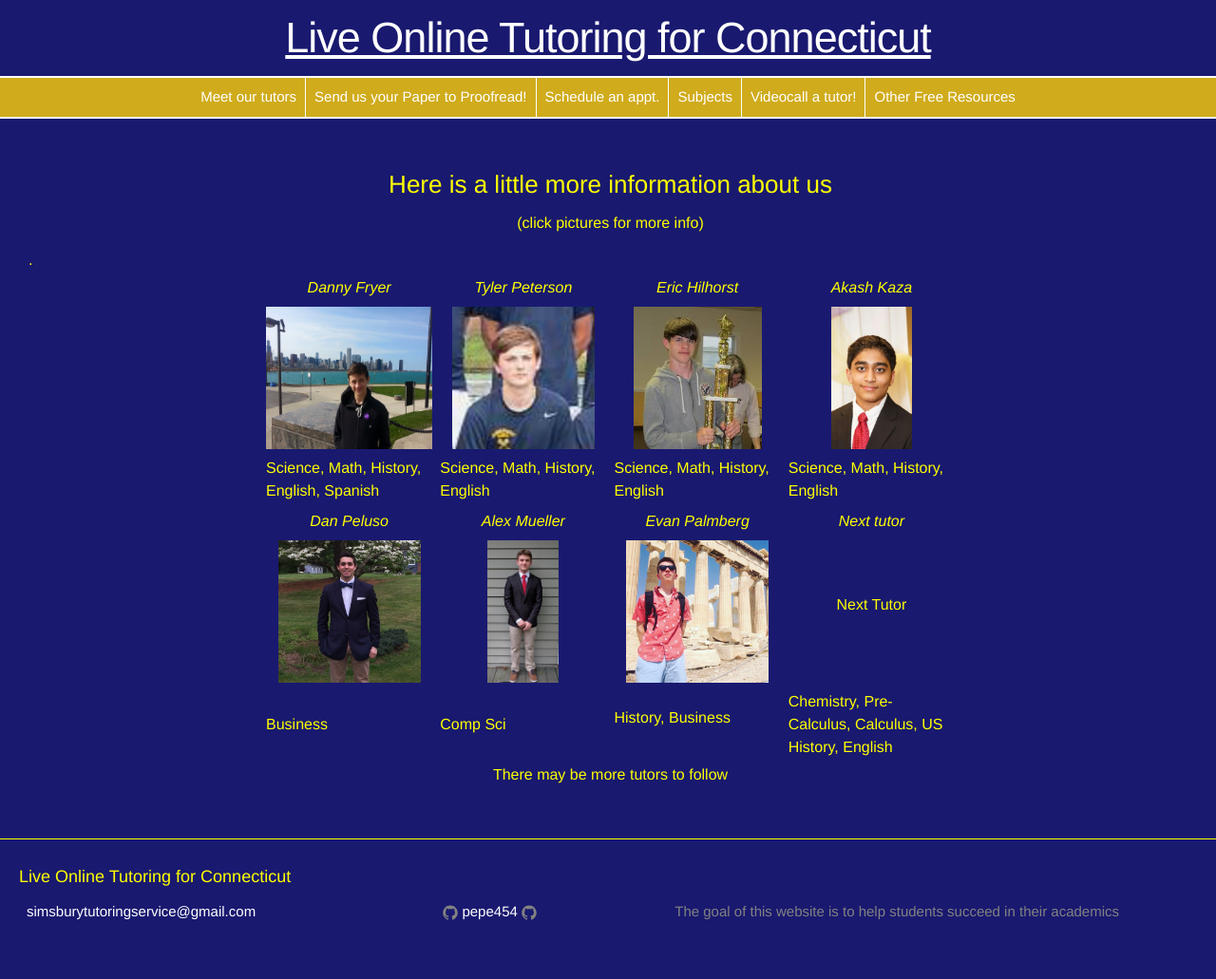
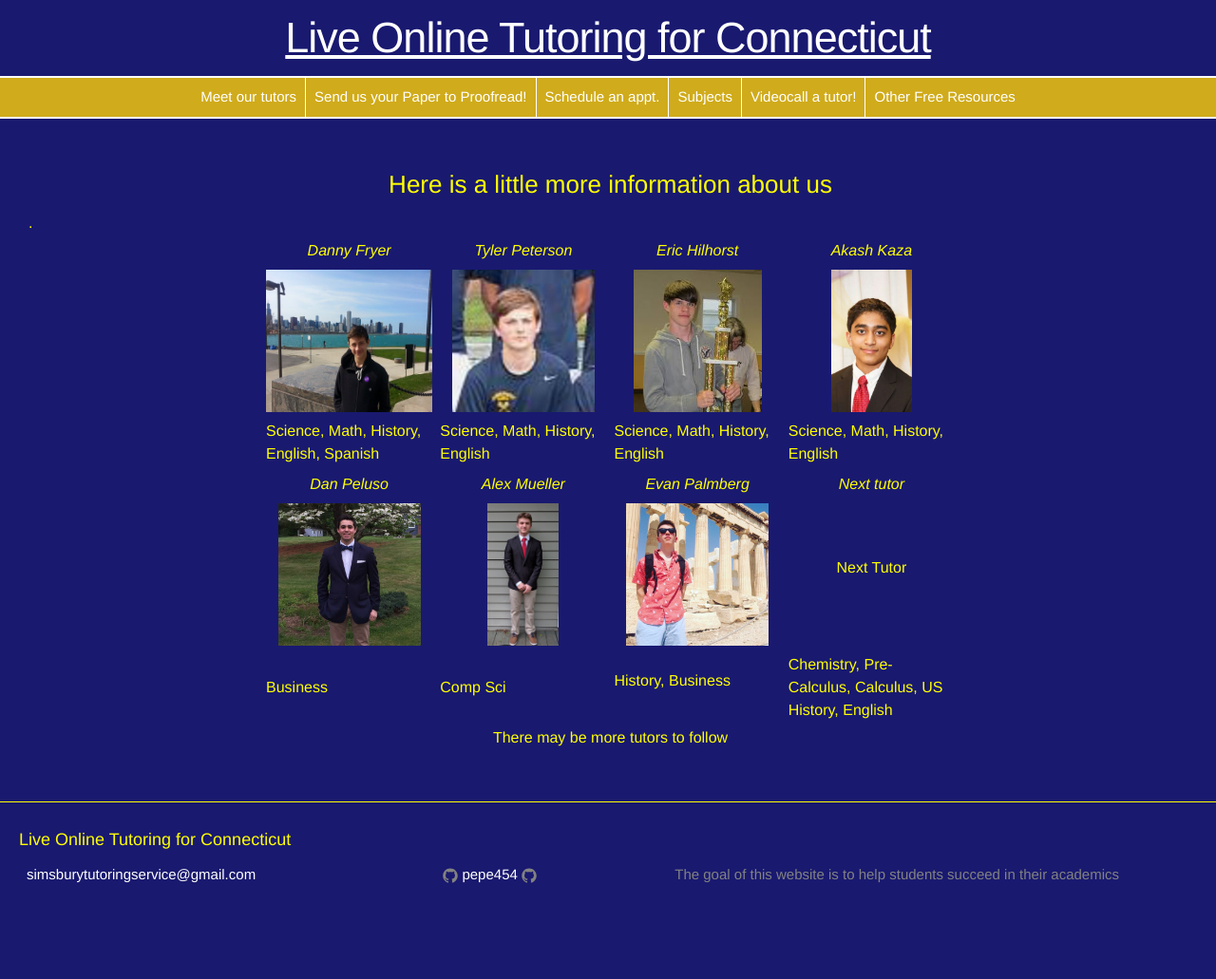
Before and after one commit to pepe454/pepe454.github.io, a Jekyll site: the page built from nav-bar/about.md, in a window 1280 px wide. Shown: the whole page at 95% size. Built offline with Jekyll 4.4.1, drawn with Linux system fonts in a browser that asks for light colours; after the commit the page ends 992 px from its top, so only the background shows below that.

Commit message:
Update about.md

```diff
--- a/nav-bar/about.md
+++ b/nav-bar/about.md
@@ -3,9 +3,7 @@ layout: page
 title: Meet our tutors
 permalink: /about/
 ---
-
 <h3 align="center">Here is a little more information about us</h3>
-<p align="center">(click pictures for more info)</p>
 <table align="center">
 <table width="60%" border="1" cellpadding="6px" align="center">
   <tr>
```
